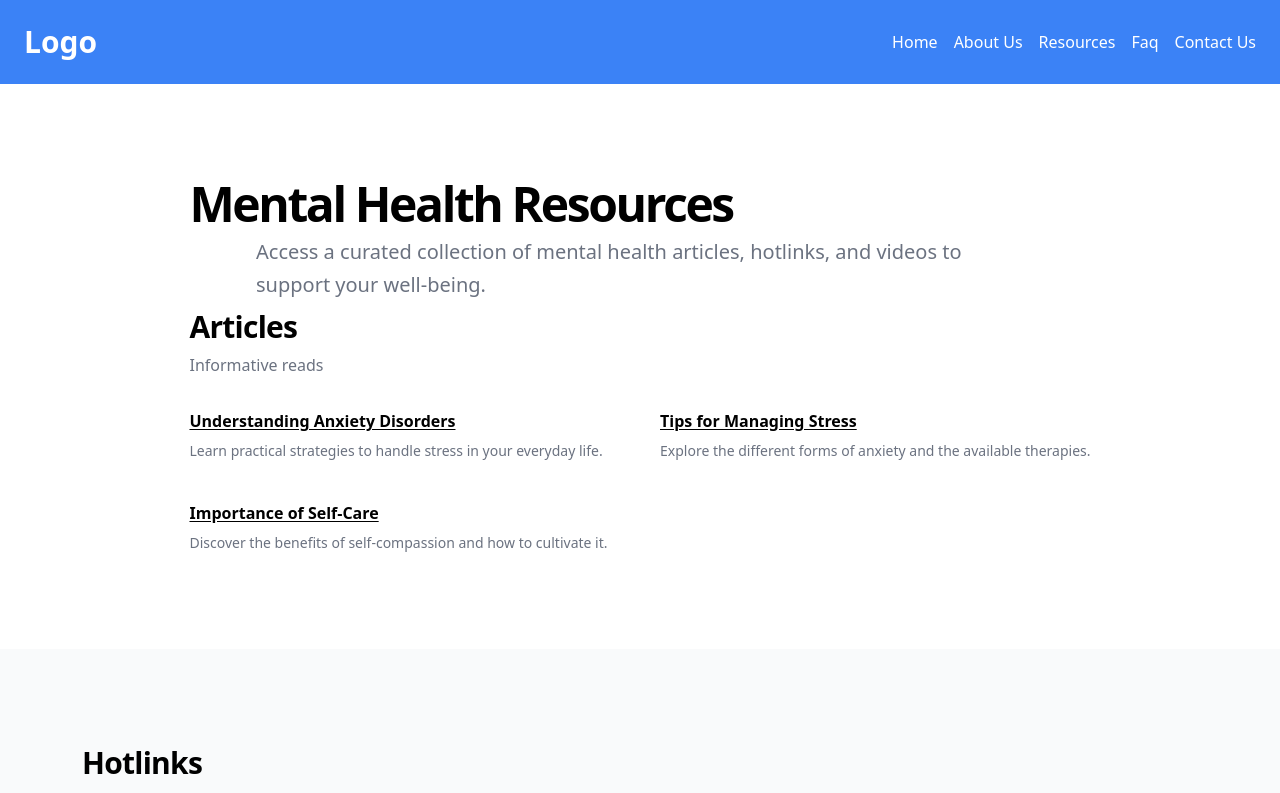
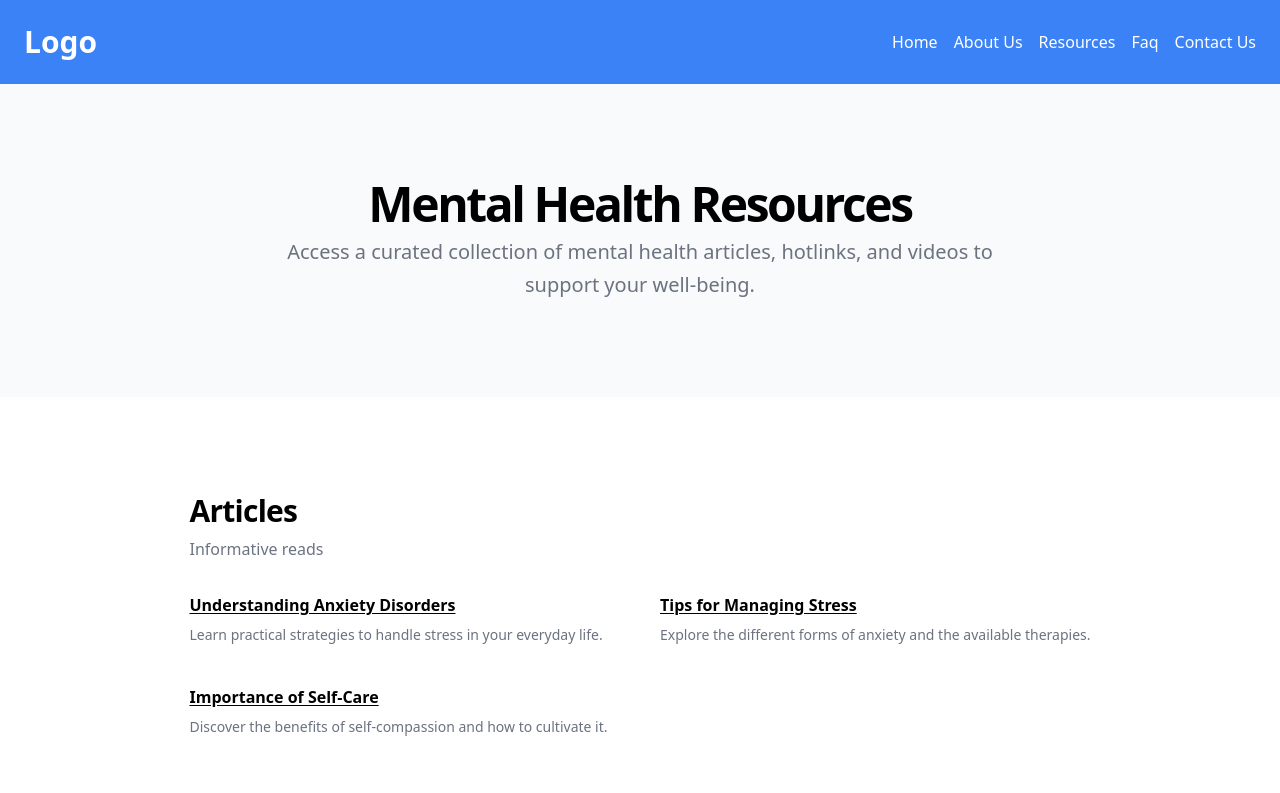
Before and after one commit to ericvpineda/mental-wellness-hub, a React (Create React App) app in the folder frontend/: page /resources in a window 1280 px wide. Shown: the top 793 px of the page. Built offline with nearby package versions, Linux system fonts and the light colour scheme.

Commit message:
fixed some align styling

```diff
--- a/frontend/src/routes/Resources/index.js
+++ b/frontend/src/routes/Resources/index.js
@@ -40,13 +40,19 @@ const Resources = () => {
 
   return (
     <>
+      <div className="bg-gray-50 py-12 lg:py-24">
+        <div className="container grid items-center justify-center gap-4 px-4 text-center md:gap-8 md:px-6">
+          <div className="space-y-2">
+            <h1 className="text-3xl font-bold tracking-tighter sm:text-4xl md:text-5xl">Mental Health Resources</h1>
+            <p className="mx-auto max-w-3xl text-gray-500 md:text-xl/relaxed lg:text-base/relaxed xl:text-xl/relaxed dark:text-gray-400">
+              Access a curated collection of mental health articles, hotlinks, and videos to support your well-being.
+            </p>
+          </div>
+        </div>
+      </div>
       <div className="py-12 lg:py-24">
         <div className="container grid items-start justify-center gap-4 px-4 md:gap-8 md:px-6">
           <div className="flex flex-col space-y-2">
-          <h1 className="text-3xl font-bold tracking-tighter sm:text-4xl md:text-5xl">Mental Health Resources</h1>
-            <p className="mx-auto max-w-3xl text-gray-500 md:text-xl/relaxed lg:text-base/relaxed xl:text-xl/relaxed dark:text-gray-400">
-              Access a curated collection of mental health articles, hotlinks, and videos to support your well-being.
-            </p>
             <h2 className="text-2xl font-bold tracking-tight sm:text-3xl">Articles</h2>
             <p className="text-gray-500 dark:text-gray-400">Informative reads</p>
           </div>
```
Also changed, not shown: frontend/src/routes/LandingPage/index.js (line endings or trailing spaces).
